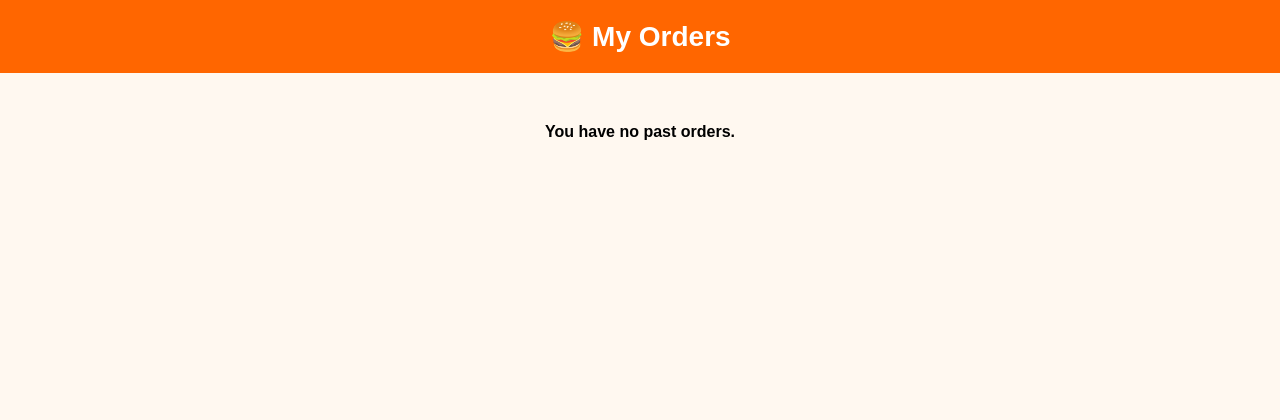
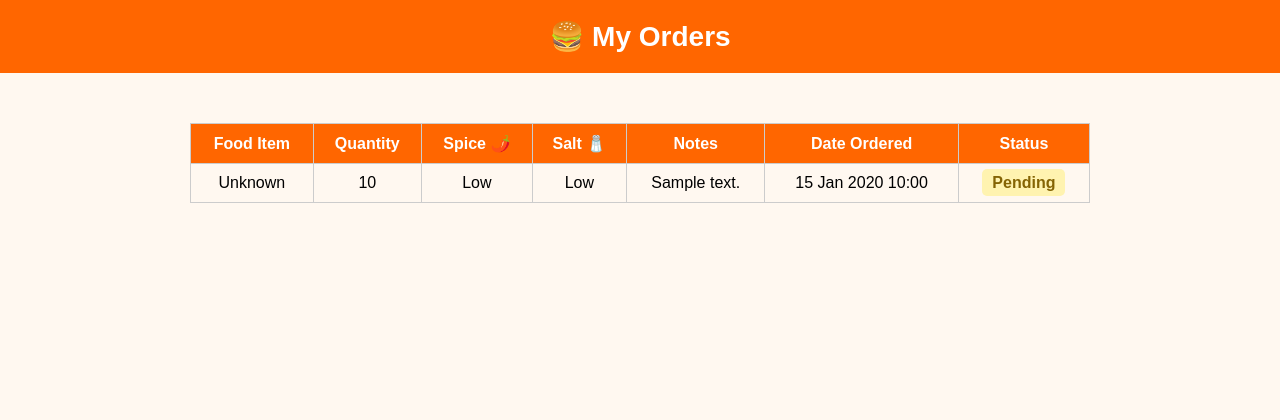
Before and after one commit to precious97-ui/restaurant_system, a Django app: page /accounts/orders/ in a window 1280 px wide. Shown: the top 420 px of the page. Run offline with Django 5.2, Linux system fonts and the light colour scheme; a user stored in the database is signed in; data comes from the database, SQL or seed files in the repository; both versions use the stored data as it was after the commit; tables that the repository leaves empty hold one stand-in row (values such as "Sample post").

Commit message:
odered update

```diff
--- a/accounts/models.py
+++ b/accounts/models.py
@@ -31,6 +31,8 @@ class Order(models.Model):
     salt_level = models.CharField(max_length=10, choices=SALT_CHOICES)
     notes = models.TextField(blank=True, null=True)
     status = models.CharField(max_length=20, choices=STATUS_CHOICES, default='pending')
+    status_updated_at = models.DateTimeField(auto_now=True)       # ✅ Track when status last updated
+    email_sent = models.BooleanField(default=False)               # ✅ Track if "delivered" email was sent
     created_at = models.DateTimeField(auto_now_add=True)
 
     def __str__(self):
--- a/accounts/urls.py
+++ b/accounts/urls.py
@@ -11,4 +11,7 @@ urlpatterns = [
     path('checkout/', views.checkout, name='checkout'),
     path('orders/', views.order_history, name='order_history'),
     path('about/', views.about, name='about'),
+
+    # NEW URL for updating order status by staff/admin
+    path('update-order-status/<int:order_id>/', views.update_order_status, name='update_order_status'),
 ]
--- a/accounts/views.py
+++ b/accounts/views.py
@@ -1,8 +1,9 @@
-from django.shortcuts import render, redirect
+from django.shortcuts import render, redirect, get_object_or_404
 from django.contrib.auth import login, authenticate
 from django.contrib.auth.models import User
 from django.contrib import messages
 from django.contrib.auth.decorators import login_required
+from django.core.mail import send_mail
 from .models import Order, CartItem, MenuItem, Profile, TeamMember
 from .forms import CustomUserCreationForm, CustomAuthenticationForm
 
@@ -45,7 +46,7 @@ def signup(request):
     return render(request, 'registration/signup.html', {'form': form})
 
 # -----------------------------
-# LOGIN VIEW (simplified)
+# LOGIN VIEW
 # -----------------------------
 def custom_login(request):
     if request.method == 'POST':
@@ -55,17 +56,13 @@ def custom_login(request):
             password = form.cleaned_data['password']
 
             user = None
-
-            # Try login by username
             user = authenticate(request, username=identifier, password=password)
 
-            # If not username, try email
             if user is None:
                 user_obj = User.objects.filter(email__iexact=identifier).first()
                 if user_obj:
                     user = authenticate(request, username=user_obj.username, password=password)
 
-            # If not email, try phone
             if user is None:
                 profile = Profile.objects.filter(phone_number=identifier).first()
                 if profile:
@@ -195,7 +192,7 @@ def checkout(request):
 # -----------------------------
 @login_required
 def order_history(request):
-    orders = Order.objects.filter(user=request.user).order_by('-created_at')
+    orders = Order.objects.all().order_by('-created_at')  # Show all orders to staff
     return render(request, 'order_history.html', {'orders': orders})
 
 # -----------------------------
@@ -205,3 +202,37 @@ def order_history(request):
 def about(request):
     team_members = TeamMember.objects.all()
     return render(request, 'about.html', {'team_members': team_members})
+
+# -----------------------------
+# UPDATE ORDER STATUS (NEW)
+# -----------------------------
+@login_required
+def update_order_status(request, order_id):
+    if not request.user.is_staff:
+        messages.error(request, "❌ You are not authorized to update order status.")
+        return redirect('order_history')
+
+    order = get_object_or_404(Order, id=order_id)
+
+    if request.method == 'POST':
+        new_status = request.POST.get('status')
+        if new_status in ['pending', 'preparing', 'delivered']:
+            order.status = new_status
+            order.save()
+
+            # Send email when order is delivered
+            if new_status == 'delivered':
+                profile = Profile.objects.filter(user=order.user).first()
+                if profile and order.user.email:
+                    send_mail(
+                        subject="🍔 Your order is delivered!",
+                        message=f"Hi {order.user.username}, your order '{order.menu_item.name}' has been delivered. Enjoy your meal!",
+                        from_email="foody@localhost",
+                        recipient_list=[order.user.email],
+                        fail_silently=True
+                    )
+
+            messages.success(request, f"✅ Order status updated to {new_status.capitalize()}.")
+        else:
+            messages.error(request, "❌ Invalid status.")
+    return redirect('order_history')
--- a/templates/order_history.html
+++ b/templates/order_history.html
@@ -6,11 +6,17 @@
     <style>
         body { font-family: Arial, sans-serif; background: #fff8f0; margin: 0; padding: 0;}
         header { background: #ff6600; color: white; padding: 20px; text-align: center; font-size: 28px; font-weight: bold;}
-        .container { padding: 30px; max-width: 800px; margin: auto;}
+        .container { padding: 30px; max-width: 900px; margin: auto;}
         table { width: 100%; border-collapse: collapse; margin-top: 20px;}
         th, td { border: 1px solid #ccc; padding: 10px; text-align: center;}
         th { background: #ff6600; color: white;}
         tr:nth-child(even) { background: #fff3e0; }
+
+        /* Status colors */
+        .status-pending { background-color: #fff3b0; color: #856404; font-weight: bold; padding:5px 10px; border-radius:5px; }
+        .status-preparing { background-color: #ffe0b2; color: #e65100; font-weight: bold; padding:5px 10px; border-radius:5px; }
+        .status-delivered { background-color: #d4edda; color: #155724; font-weight: bold; padding:5px 10px; border-radius:5px; }
+
         footer { text-align: center; padding: 20px; background:#ffebd6; border-top:2px solid #ff9900; font-weight:bold; color:#ff6600; position: fixed; width:100%; bottom:0;}
     </style>
 </head>
@@ -29,23 +35,21 @@
                 <th>Salt 🧂</th>
                 <th>Notes</th>
                 <th>Date Ordered</th>
+                <th>Status</th>
             </tr>
         </thead>
         <tbody>
             {% for order in orders %}
             <tr>
-                <td>
-                    {% if order.menu_item %}
-                        {{ order.menu_item.name }}
-                    {% else %}
-                        Unknown
-                    {% endif %}
-                </td>
+                <td>{% if order.menu_item %}{{ order.menu_item.name }}{% else %}Unknown{% endif %}</td>
                 <td>{{ order.quantity }}</td>
                 <td>{{ order.spice_level }}</td>
                 <td>{{ order.salt_level }}</td>
                 <td>{{ order.notes|default:"-" }}</td>
                 <td>{{ order.created_at|date:"d M Y H:i" }}</td>
+                <td>
+                    <span class="status-{{ order.status }}">{{ order.status|capfirst }}</span>
+                </td>
             </tr>
             {% endfor %}
         </tbody>
```
Also changed, not shown: accounts/migrations/0011_order_email_sent_order_status_updated_at.py (added), db.sqlite3.
